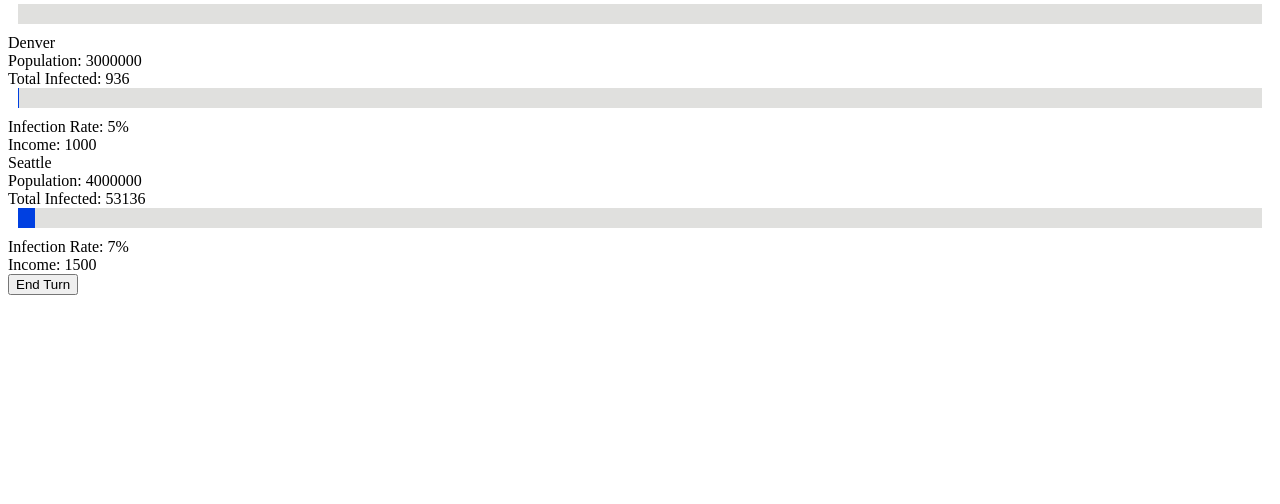
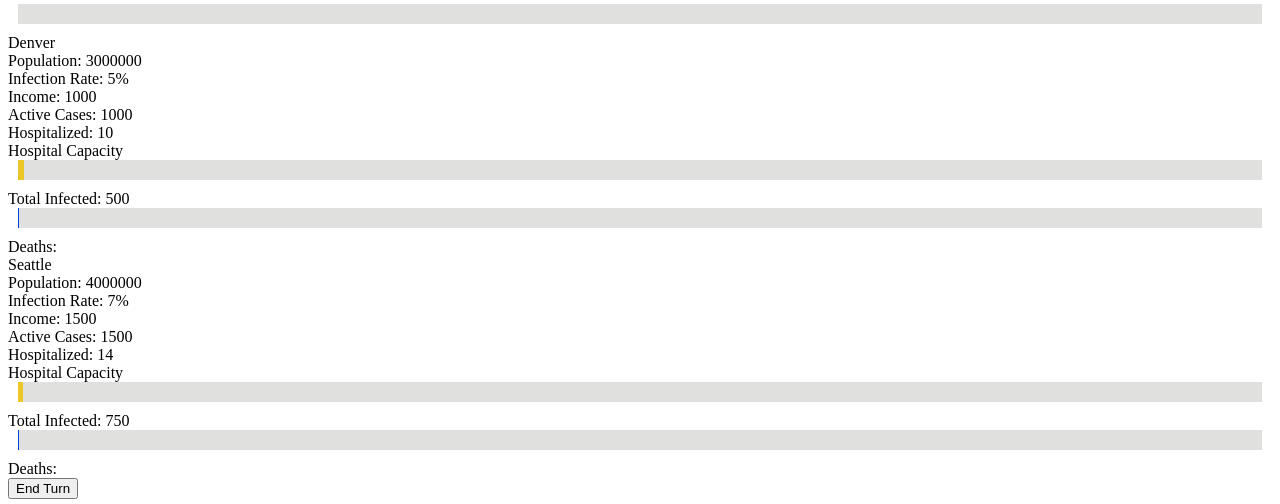
Before and after one commit to williams-c/public-health-defender, a React app: page / in a window 1280 px wide. Shown: the part 439-943 px from the top of the page. Before the commit the page ends 800 px from the top, so only its background shows below. Built offline with nearby package versions, Linux system fonts and the light colour scheme; the HTML template or start-up script is replaced by a standard one.

Commit message:
adds hospitalizations, capacity and active cases mechanics

```diff
--- a/client/src/components/Game.jsx
+++ b/client/src/components/Game.jsx
@@ -7,16 +7,22 @@ const sampleCities = [
   {
     name: 'Denver',
     population: 3000000,
-    infected: Math.floor(Math.random() * 1000),
+    infected: 500,
     spread: 5,
     income: 1000,
+    infectionHistory: [[500,5],[500,5]],
+    hospitalized: 0,
+    hospitalBeds: 2000,
   },
   {
     name: 'Seattle',
     population: 4000000,
-    infected: Math.floor(Math.random() * 100000),
+    infected: 750,
     spread: 7,
     income: 1500,
+    infectionHistory: [[750,7],[750,7]],
+    hospitalized: 0,
+    hospitalBeds: 3500,
   },
 ]
 
@@ -40,8 +46,13 @@ const Game = () => {
   const handleTurn = () => {
     let newCities = cities;
     newCities.forEach((city) => {
-      const increase = Math.ceil((city.spread / 100) * city.infected)
+      const increase = city.infectionHistory[1][0] + Math.ceil((city.spread / 100) * city.infectionHistory[1][0])
       city.infected += increase
+      // remove history from two weeks ago and add current week
+      // tuple[0] num infected, tuple[1] num of tuple[0] that are hospitalized
+      city.infectionHistory.shift()
+      let hospitalized = Math.ceil(((Math.random() * 4) / 100) * increase)
+      city.infectionHistory.push([increase, hospitalized])
       updateTotalMoney(totalMoney + city.income)
       // check if player has lost
       if (city.infected >= city.population) {
@@ -57,7 +68,7 @@ const Game = () => {
       {gameState === 'defeat' ? <div> Game Over ! </div> : ''}
 
       <h3>Vaccine Progress</h3>
-      <ProgressBar progress={(totalMoney / vaccineBuyout) * 100} />
+      <ProgressBar progress={(totalMoney / vaccineBuyout) * 100} color={'#188028'} />
 
       {selectedCity ? <CityManagement goBack={returnToCityMenu} selectedCity={selectedCity} /> :
       <div>
--- a/client/src/components/game_components/City.jsx
+++ b/client/src/components/game_components/City.jsx
@@ -1,7 +1,7 @@
 import React from 'react';
 import ProgressBar from './ProgressBar';
 
-const City = ({ index, handleSelect, name, population, infected, spread, income }) => {
+const City = ({ index, handleSelect, name, population, infected, spread, income, history, beds }) => {
   return (
     <div onClick={() => {handleSelect(index)}} className="city-wrapper">
 
@@ -9,10 +9,22 @@ const City = ({ index, handleSelect, name, population, infected, spread, income
 
         <div className="city-name">{name}</div>
         <div className="city-stats">Population: {population}</div>
-        <div className="city-stats">Total Infected: {infected}</div>
-        <ProgressBar progress={infected > population ? 100 : (infected / population) * 100} type={'infection'}/>
         <div className="city-stats">Infection Rate: {spread}%</div>
         <div className="city-stats">Income: {income}</div>
+
+        <div className="city-stats">Active Cases: {history[0][0] + history[1][0]}</div>
+        <div className="city-stats">Hospitalized: {history[0][1] + history[1][1]}</div>
+
+        <div className="city-stats">Hospital Capacity</div>
+        <ProgressBar
+          progress={100 * ((history[0][1] + history[1][1]) / beds)}
+          color={100 * ((history[0][1] + history[1][1]) / beds) < 100 ? '#edc628' : '#d91c1c'}
+        />
+
+        <div className="city-stats">Total Infected: {infected}</div>
+        <ProgressBar progress={infected > population ? 100 : (infected / population) * 100} color={"#0040e1"}/>
+
+        <div className="city-stats">Deaths: </div>
 
       </div>
 
--- a/client/src/components/game_components/CityManagement.jsx
+++ b/client/src/components/game_components/CityManagement.jsx
@@ -2,10 +2,12 @@ import React from 'react';
 
 const CityManagement = ({ goBack, selectedCity }) => {
   return (
-    <div>
-      <div>
+    <div className="city-wrapper">
+      <div className="city-name">
         {selectedCity.name}
       </div>
+      <button>Change Restrictions</button><br/>
+      <button>Implement New Policies</button><br/>
       <button onClick={goBack}>Go Back</button>
     </div>
   )
--- a/client/src/components/game_components/CityMenu.jsx
+++ b/client/src/components/game_components/CityMenu.jsx
@@ -13,6 +13,8 @@ const CityMenu = ({ handleSelect, cities, selectedCity }) => {
                   infected={city.infected}
                   spread={city.spread}
                   income={city.income}
+                  history={city.infectionHistory}
+                  beds={city.hospitalBeds}
                />
       })}
     </div>
--- a/client/src/components/game_components/ProgressBar.jsx
+++ b/client/src/components/game_components/ProgressBar.jsx
@@ -1,6 +1,6 @@
 import React from 'react';
 
-const ProgressBar = ({ progress, type }) => {
+const ProgressBar = ({ progress, color }) => {
   const containerStyles = {
     height: 20,
     width: 'auto',
@@ -12,8 +12,8 @@ const ProgressBar = ({ progress, type }) => {
 
   const fillerStyles = {
     height: '100%',
-    width: `${progress}%`,
-    backgroundColor: type === 'infection' ? "#0040e1" : '#188028',
+    width: `${progress < 100 ? progress : 100}%`,
+    backgroundColor: color,
   }
 
   return (
```
Also changed, not shown: 1 other file (tests, documents, lock files or other folders).
